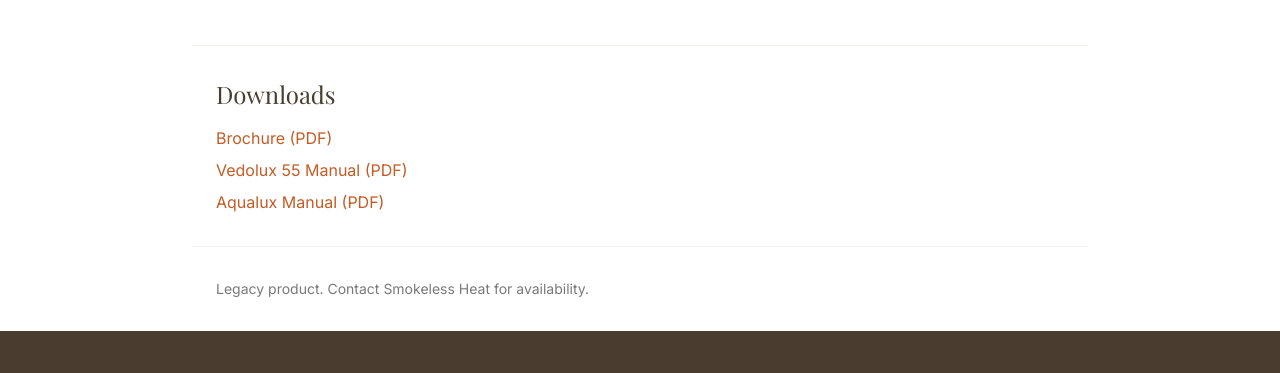
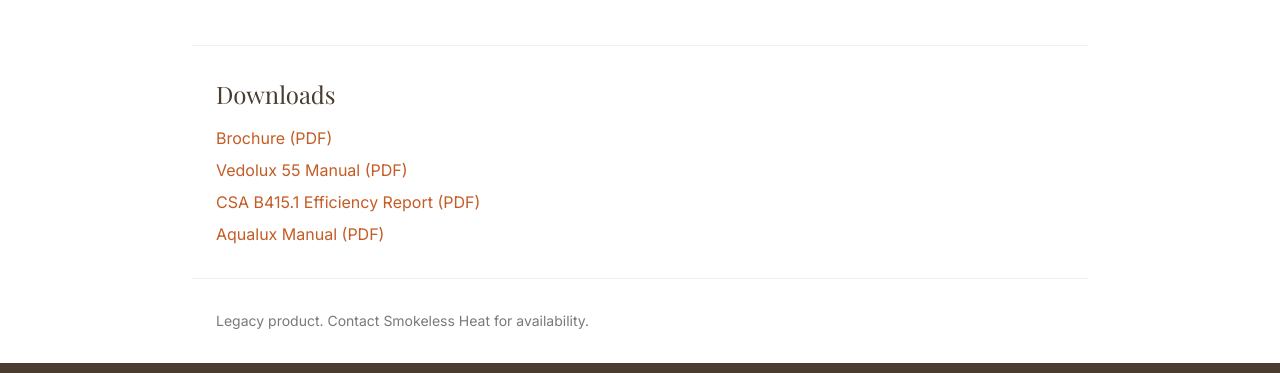
Before and after one commit to deanlzook/smokelessheat-astro, an Astro site: page /products/wood-boilers/vedolux-55 in a window 1280 px wide. Shown: the part 1944-2317 px from the top of the page. Built offline with nearby package versions, Linux system fonts and the light colour scheme; Astro itself is replaced by a stand-in of ours.

Commit message:
Add CSA efficiency report to Vedolux 55 downloads

```diff
--- a/src/pages/products/wood-boilers/vedolux-55.astro
+++ b/src/pages/products/wood-boilers/vedolux-55.astro
@@ -54,6 +54,7 @@ import Footer from '../../../components/Footer.astro';
       <div class="space-y-2">
         <a href="/images/FullCatalogVarmebaronenWood.pdf" target="_blank" class="block text-ember hover:underline">Brochure (PDF)</a>
         <a href="/images/Vedolux_55_170823_US.pdf" target="_blank" class="block text-ember hover:underline">Vedolux 55 Manual (PDF)</a>
+        <a href="/images/Vedolux-55-CSA-B415.1-Cat-14-Test-run-efficiencys.pdf" target="_blank" class="block text-ember hover:underline">CSA B415.1 Efficiency Report (PDF)</a>
         <a href="/images/Aqualux_Manual.pdf" target="_blank" class="block text-ember hover:underline">Aqualux Manual (PDF)</a>
       </div>
     </section>
```
